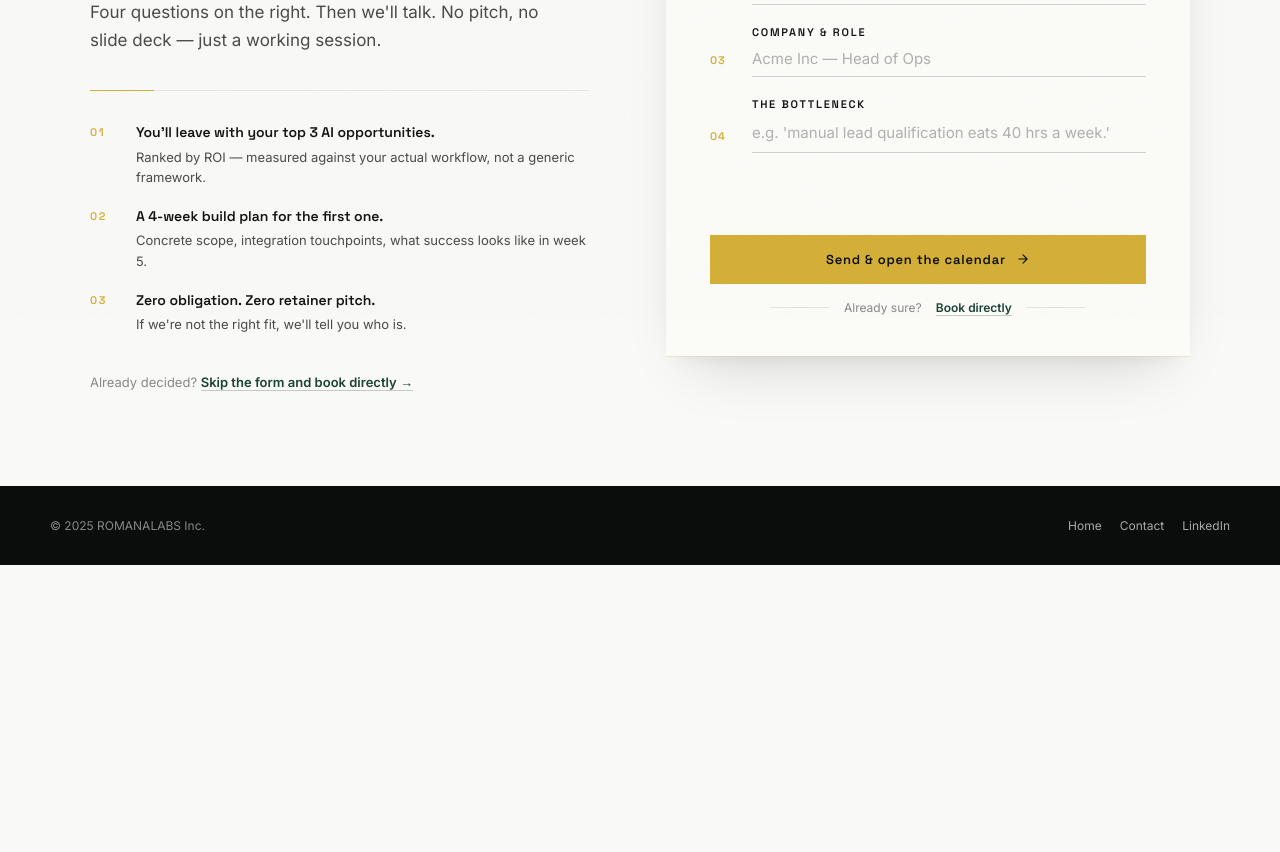
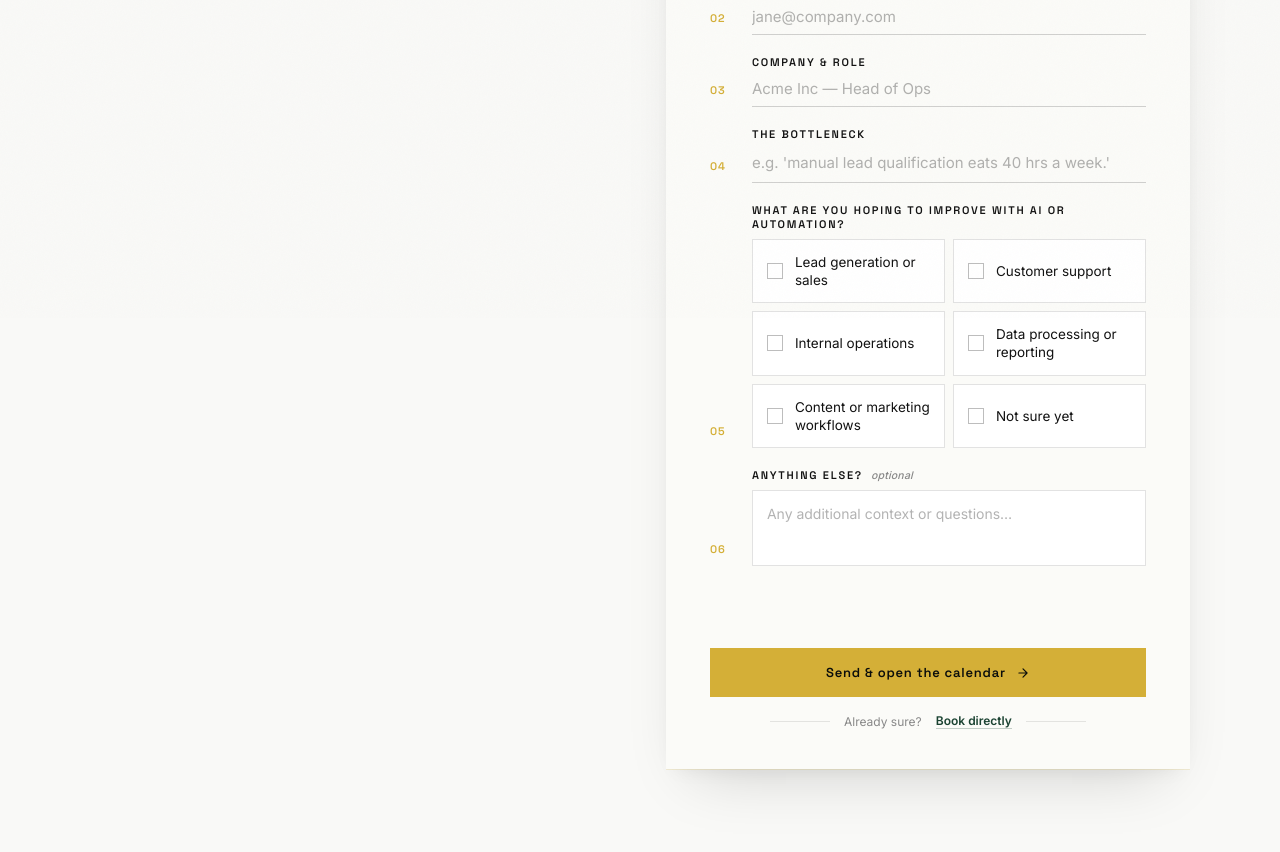
Before and after one commit to OmarflorexAI/romanalabs-website, a website: page contact/index.html in a window 1280 px wide. Shown: the part 482-1334 px from the top of the page. Before the commit the page ends 1047 px from the top, so only its background shows below. Drawn offline with Linux system fonts and the light colour scheme.

Commit message:
/contact: add goals checkbox grid + optional context field; simplify left column
Left column
- Stripped sub-headline and 3-bullet value-prop list
- New headline: 'Let's build something together.' (italic-accent on the final phrase)
- Kept the eyebrow tag and the 'Skip the form and book directly' escape hatch

Form additions
- 05 Goals: required 6-option checkbox grid (Lead gen, Customer support,
  Internal ops, Data/reporting, Content/marketing, Not sure yet)
  Custom-styled cards with gold-fill check on select, gold-tinted background
- 06 Anything else: optional bordered textarea (visually distinct from the
  underlined required inputs — bordered box signals lower priority)
- Title copy updated: 'A few quick questions. Then we talk.' (was 'Four questions')
- Sub copy updated: 'Takes about 60 seconds.' (was '40 seconds')
- Cascade animation extended to 6 fields

JS
- Goals checkbox group treated as one logical field; flips its 05 number to
  emerald when any selected
- Submit validates at least one goal is checked before allowing send
- Optional textarea excluded from required-field validation

Honors brand: gold accent on check fill, alabaster card surface, no glassmorphism.

```diff
--- a/contact/index.html
+++ b/contact/index.html
@@ -244,6 +244,8 @@
     .lead-field:nth-child(2) { animation-delay: 0.14s; }
     .lead-field:nth-child(3) { animation-delay: 0.20s; }
     .lead-field:nth-child(4) { animation-delay: 0.26s; }
+    .lead-field:nth-child(5) { animation-delay: 0.32s; }
+    .lead-field:nth-child(6) { animation-delay: 0.38s; }
     @keyframes fieldIn { to { opacity: 1; transform: translateY(0); } }
 
     .lead-field-num {
@@ -286,6 +288,95 @@
     .lead-field input:focus,
     .lead-field textarea:focus { border-bottom-color: var(--accent); }
     .lead-field.has-value .lead-field-num { color: var(--emerald); }
+
+    /* ===== Checkbox-card grid (goals) ===== */
+    .check-grid {
+      display: grid;
+      grid-template-columns: 1fr 1fr;
+      gap: 8px;
+      margin-top: 4px;
+    }
+    .check-card {
+      position: relative;
+      display: flex; align-items: center; gap: 12px;
+      padding: 13px 14px;
+      background: #fff;
+      border: 1px solid rgba(18, 18, 18, 0.12);
+      cursor: pointer;
+      transition: border-color 0.25s ease, background 0.25s ease, transform 0.2s ease;
+      user-select: none;
+    }
+    .check-card:hover { border-color: rgba(18, 18, 18, 0.28); }
+    .check-card input {
+      position: absolute;
+      opacity: 0; pointer-events: none;
+      width: 0; height: 0;
+    }
+    .check-box {
+      width: 16px; height: 16px; flex-shrink: 0;
+      border: 1.5px solid rgba(18, 18, 18, 0.28);
+      background: #fff;
+      position: relative;
+      transition: border-color 0.25s ease, background 0.25s ease;
+    }
+    .check-box::after {
+      content: ''; position: absolute;
+      left: 3px; top: 0;
+      width: 5px; height: 9px;
+      border: solid #0A0D0B;
+      border-width: 0 1.5px 1.5px 0;
+      transform: rotate(45deg) scale(0);
+      transform-origin: center;
+      transition: transform 0.28s cubic-bezier(0.22, 1, 0.36, 1);
+    }
+    .check-card input:checked ~ .check-box {
+      background: var(--accent);
+      border-color: var(--accent);
+    }
+    .check-card input:checked ~ .check-box::after { transform: rotate(45deg) scale(1); }
+    .check-card:has(input:checked) {
+      border-color: var(--accent);
+      background: rgba(212, 175, 55, 0.06);
+    }
+    .check-card input:focus-visible ~ .check-box {
+      box-shadow: 0 0 0 3px rgba(212, 175, 55, 0.22);
+    }
+    .check-label {
+      font-family: 'Inter', sans-serif;
+      font-size: 13.5px; line-height: 1.35;
+      color: var(--text-primary);
+    }
+    @media (max-width: 540px) {
+      .check-grid { grid-template-columns: 1fr; }
+      .check-card { padding: 12px 14px; }
+    }
+
+    /* Optional textarea variant — bordered box (distinct from underlined inputs) */
+    .lead-field-optional .lead-field-body { gap: 8px; }
+    .lead-field-optional textarea {
+      border: 1px solid rgba(18, 18, 18, 0.12);
+      padding: 12px 14px;
+      min-height: 76px;
+      background: #fff;
+      font-size: 14px;
+      line-height: 1.5;
+      transition: border-color 0.25s ease, box-shadow 0.25s ease;
+    }
+    .lead-field-optional textarea:hover { border-color: rgba(18, 18, 18, 0.22); }
+    .lead-field-optional textarea:focus {
+      border-color: var(--accent);
+      box-shadow: 0 0 0 3px rgba(212, 175, 55, 0.12);
+    }
+    .lead-field-label-row {
+      display: flex; align-items: baseline; gap: 8px;
+    }
+    .lead-field-optional-tag {
+      font-family: 'Inter', sans-serif;
+      font-size: 10.5px; font-weight: 500;
+      text-transform: none; letter-spacing: 0.02em;
+      color: var(--text-muted);
+      font-style: italic;
+    }
 
     .lead-error {
       font-size: 12px; color: #8B2A2A;
@@ -432,33 +523,7 @@
     <!-- LEFT: pitch -->
     <section class="pitch">
       <span class="pitch-tag">Systems Audit · Free</span>
-      <h1 class="pitch-title">A 30-minute conversation that leaves you with <em>a plan.</em></h1>
-      <p class="pitch-sub">Four questions on the right. Then we'll talk. No pitch, no slide deck — just a working session.</p>
-
-      <ul class="pitch-list">
-        <li>
-          <span class="pitch-list-num">01</span>
-          <p class="pitch-list-text">
-            <span>You'll leave with your top 3 AI opportunities.</span>
-            <small>Ranked by ROI — measured against your actual workflow, not a generic framework.</small>
-          </p>
-        </li>
-        <li>
-          <span class="pitch-list-num">02</span>
-          <p class="pitch-list-text">
-            <span>A 4-week build plan for the first one.</span>
-            <small>Concrete scope, integration touchpoints, what success looks like in week 5.</small>
-          </p>
-        </li>
-        <li>
-          <span class="pitch-list-num">03</span>
-          <p class="pitch-list-text">
-            <span>Zero obligation. Zero retainer pitch.</span>
-            <small>If we're not the right fit, we'll tell you who is.</small>
-          </p>
-        </li>
-      </ul>
-
+      <h1 class="pitch-title">Let's build <em>something together.</em></h1>
       <p class="pitch-foot">Already decided? <a href="https://cal.com/omar-flores/discovery" target="_blank" rel="noopener">Skip the form and book directly →</a></p>
     </section>
 
@@ -466,8 +531,8 @@
     <section class="form-card" aria-labelledby="formTitle">
       <div data-view="form">
         <div class="form-kicker">Tell us where you're stuck.</div>
-        <h2 class="form-title" id="formTitle">Four questions. Then we talk.</h2>
-        <p class="form-sub">Takes about 40 seconds. We reply within one business day.</p>
+        <h2 class="form-title" id="formTitle">A few quick questions. Then we talk.</h2>
+        <p class="form-sub">Takes about 60 seconds. We reply within one business day.</p>
         <div class="form-rule"></div>
 
         <form class="lead-form" action="https://api.web3forms.com/submit" method="POST" novalidate>
@@ -504,6 +569,56 @@
             <div class="lead-field-body">
               <label class="lead-field-label" for="lf-bottleneck">The bottleneck</label>
               <textarea id="lf-bottleneck" name="message" rows="1" placeholder="e.g. 'manual lead qualification eats 40 hrs a week.'" required></textarea>
+            </div>
+          </div>
+
+          <div class="lead-field" data-goals-field>
+            <span class="lead-field-num">05</span>
+            <div class="lead-field-body">
+              <label class="lead-field-label">What are you hoping to improve with AI or automation?</label>
+              <div class="check-grid" role="group" aria-label="Areas to improve">
+                <label class="check-card">
+                  <input type="checkbox" name="goals" value="Lead generation or sales">
+                  <span class="check-box" aria-hidden="true"></span>
+                  <span class="check-label">Lead generation or sales</span>
+                </label>
+                <label class="check-card">
+                  <input type="checkbox" name="goals" value="Customer support">
+                  <span class="check-box" aria-hidden="true"></span>
+                  <span class="check-label">Customer support</span>
+                </label>
+                <label class="check-card">
+                  <input type="checkbox" name="goals" value="Internal operations">
+                  <span class="check-box" aria-hidden="true"></span>
+                  <span class="check-label">Internal operations</span>
+                </label>
+                <label class="check-card">
+                  <input type="checkbox" name="goals" value="Data processing or reporting">
+                  <span class="check-box" aria-hidden="true"></span>
+                  <span class="check-label">Data processing or reporting</span>
+                </label>
+                <label class="check-card">
+                  <input type="checkbox" name="goals" value="Content or marketing workflows">
+                  <span class="check-box" aria-hidden="true"></span>
+                  <span class="check-label">Content or marketing workflows</span>
+                </label>
+                <label class="check-card">
+                  <input type="checkbox" name="goals" value="Not sure yet">
+                  <span class="check-box" aria-hidden="true"></span>
+                  <span class="check-label">Not sure yet</span>
+                </label>
+              </div>
+            </div>
+          </div>
+
+          <div class="lead-field lead-field-optional">
+            <span class="lead-field-num">06</span>
+            <div class="lead-field-body">
+              <div class="lead-field-label-row">
+                <label class="lead-field-label" for="lf-extra">Anything else?</label>
+                <span class="lead-field-optional-tag">optional</span>
+              </div>
+              <textarea id="lf-extra" name="additional_context" placeholder="Any additional context or questions…"></textarea>
             </div>
           </div>
 
@@ -559,10 +674,12 @@
       var errorEl = document.querySelector('.lead-error');
       var submitBtn = form.querySelector('.lead-submit');
       var submitBtnHTML = submitBtn.innerHTML;
-      var inputs = Array.from(form.querySelectorAll('input:not([type=hidden]):not([name=botcheck]), textarea'));
-      var textarea = form.querySelector('textarea');
+      var inputs = Array.from(form.querySelectorAll('input[type=text], input[type=email], textarea'));
+      var bottleneckTextarea = form.querySelector('#lf-bottleneck');
+      var goalsField = form.querySelector('[data-goals-field]');
+      var goalCheckboxes = Array.from(form.querySelectorAll('input[name="goals"]'));
 
-      // Field-number color flip when populated
+      // Field-number color flip when populated (text/email/textarea)
       inputs.forEach(function(input) {
         input.addEventListener('input', function() {
           var field = input.closest('.lead-field');
@@ -571,11 +688,19 @@
         });
       });
 
-      // Textarea auto-grow
-      if (textarea) {
-        textarea.addEventListener('input', function() {
-          textarea.style.height = 'auto';
-          textarea.style.height = Math.min(textarea.scrollHeight, 160) + 'px';
+      // Goals checkbox group — flip number color when any selected
+      goalCheckboxes.forEach(function(cb) {
+        cb.addEventListener('change', function() {
+          var anyChecked = goalCheckboxes.some(function(c) { return c.checked; });
+          if (goalsField) goalsField.classList.toggle('has-value', anyChecked);
+        });
+      });
+
+      // Textarea auto-grow for the bottleneck field (single-line growable)
+      if (bottleneckTextarea) {
+        bottleneckTextarea.addEventListener('input', function() {
+          bottleneckTextarea.style.height = 'auto';
+          bottleneckTextarea.style.height = Math.min(bottleneckTextarea.scrollHeight, 160) + 'px';
         });
       }
 
@@ -585,8 +710,16 @@
 
         if (form.botcheck && form.botcheck.checked) return;
 
+        // Required: at least one goal checkbox
+        var anyGoal = goalCheckboxes.some(function(c) { return c.checked; });
+        if (!anyGoal) {
+          errorEl.textContent = 'Please pick at least one area we can help with.';
+          if (goalCheckboxes[0]) goalCheckboxes[0].focus();
+          return;
+        }
+
         if (!form.checkValidity()) {
-          errorEl.textContent = 'Please fill every field — it only takes a moment.';
+          errorEl.textContent = 'Please fill every required field — it only takes a moment.';
           form.reportValidity();
           return;
         }
```
